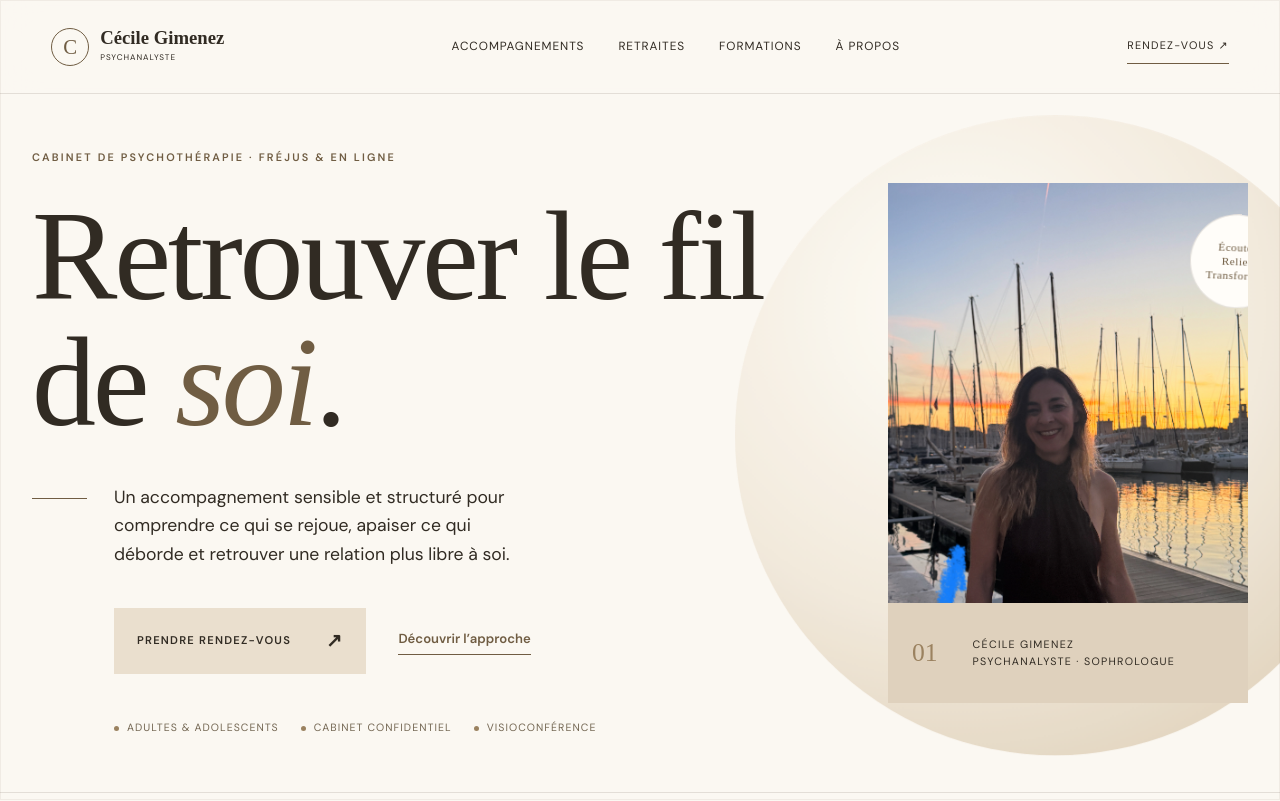
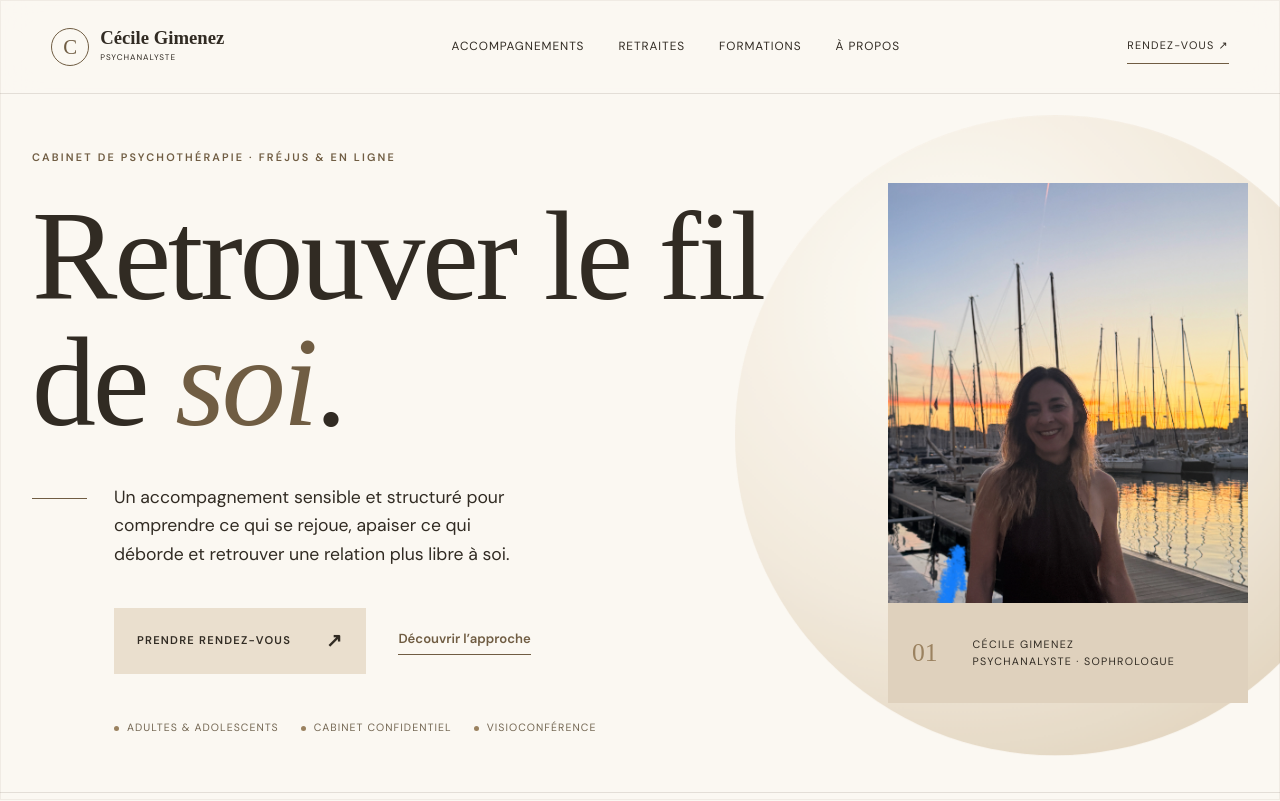
Before and after one commit to elreynaud-create/Cecile-Gimenez, a Next.js app: page / in a window 1280 px wide. Shown: the top 801 px of the page. Built offline with nearby package versions, Linux system fonts and the light colour scheme; a web font is replaced by a local one.

Commit message:
Remove portrait seal

```diff
--- a/app/page.tsx
+++ b/app/page.tsx
@@ -33,7 +33,6 @@ export default function Home() {
                 <span>01</span>
                 <p>Cécile Gimenez<br />Psychanalyste · Sophrologue</p>
               </div>
-              <span className="portrait-card__seal" aria-hidden="true">Écouter<br />Relier<br />Transformer</span>
             </div>
           </div>
           <div className="hero__marquee" aria-label="Domaines de pratique">
```
